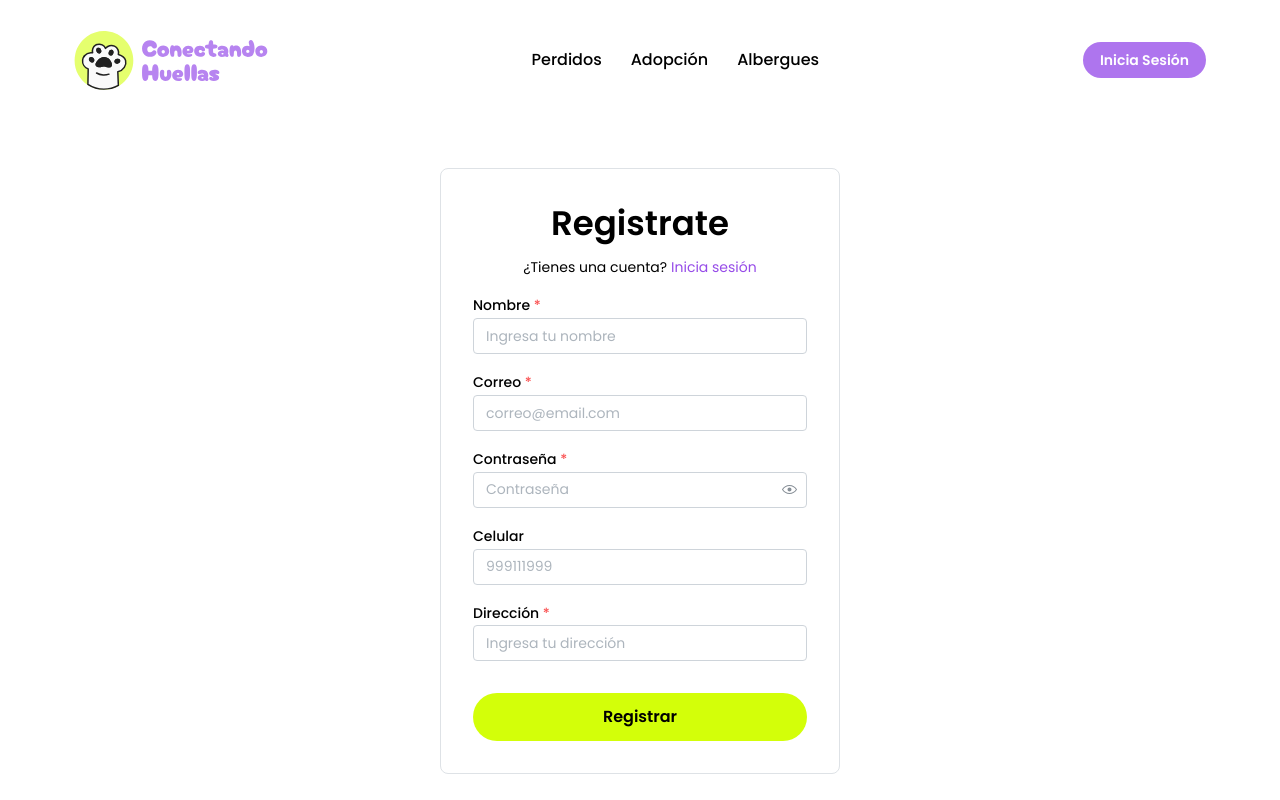
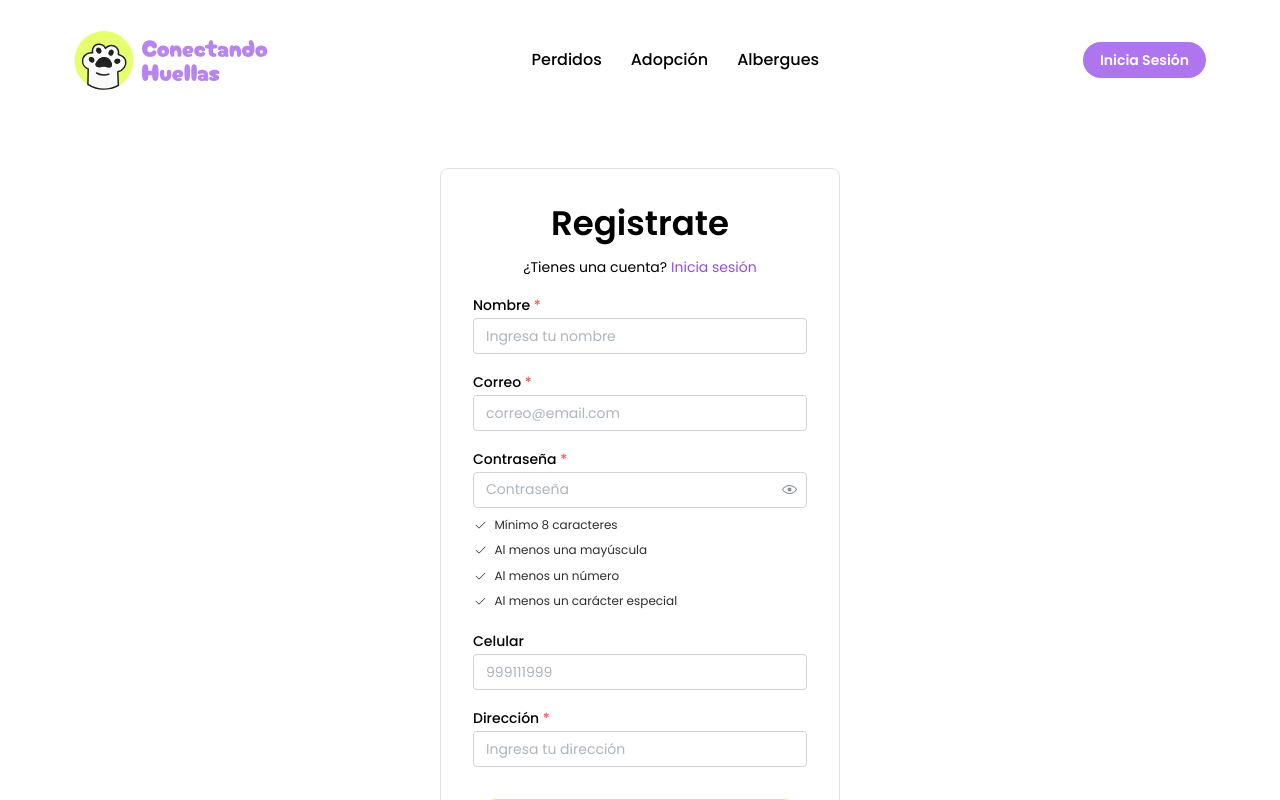
Before and after one commit to annalbirena/MIR-conectando-huellas, a React (Vite) app: page /registrar-usuario in a window 1280 px wide. Shown: the top 800 px of the page. Built offline with nearby package versions, Linux system fonts and the light colour scheme; a web font is replaced by a local one.

Commit message:
feat: improve user registration flow

```diff
--- a/src/pages/Auth/SignupPage.jsx
+++ b/src/pages/Auth/SignupPage.jsx
@@ -1,3 +1,5 @@
+/* eslint-disable react/no-array-index-key */
+/* eslint-disable react/prop-types */
 /* eslint-disable no-console */
 /* eslint-disable react/jsx-props-no-spreading */
 /* eslint-disable object-curly-newline */
@@ -5,7 +7,7 @@
 /* eslint-disable operator-linebreak */
 /* eslint-disable implicit-arrow-linebreak */
 /* eslint-disable no-confusing-arrow */
-import React from 'react';
+import React, { useState } from 'react';
 import {
   Stack,
   Button,
@@ -15,6 +17,8 @@ import {
   PasswordInput,
   Title,
   Text,
+  Center,
+  Box,
 } from '@mantine/core';
 import { useForm } from '@mantine/form';
 import { notifications } from '@mantine/notifications';
@@ -23,7 +27,27 @@ import { Link } from 'react-router-dom';
 import AppLayout from '../../components/AppLayout';
 import { createUser, getUserIdByEmail } from '../../services/user';
 
+const requirements = [
+  'Mínimo 8 caracteres',
+  'Al menos una mayúscula',
+  'Al menos un número',
+  'Al menos un carácter especial',
+];
+
+function PasswordRequirement({ label }) {
+  return (
+    <Text component="div" c="dark" mt={5} size="xs">
+      <Center inline>
+        <IconCheck size="0.9rem" stroke={1.5} />
+        <Box ml={7}>{label}</Box>
+      </Center>
+    </Text>
+  );
+}
+
 function SignupPage() {
+  const [isLoading, setIsLoading] = useState(false);
+
   const form = useForm({
     initialValues: {
       name: '',
@@ -37,8 +61,24 @@ function SignupPage() {
       name: (value) =>
         value.length < 3 ? 'Debe tener al menos 3 carácteres' : null,
       email: (val) => (/^\S+@\S+$/.test(val) ? null : 'Correo inválido'),
-      password: (val) =>
-        val.length <= 5 ? 'Debe tener al menos 6 carácteres' : null,
+      password: (val) => {
+        const errors = [];
+
+        if (val.length < 8) {
+          errors.push('Debe tener al menos 8 carácteres');
+        }
+        if (!/[A-Z]/.test(val)) {
+          errors.push('Debe tener al menos una mayuscula');
+        }
+        if (!/[0-9]/.test(val)) {
+          errors.push('Debe tener al menos un número');
+        }
+        if (!/[!@#$%^&*(),.?":{}|<>]/.test(val)) {
+          errors.push('Debe tener al menos carácter especial');
+        }
+
+        return errors.length > 0 ? errors.join(', ') : null; // Unir errores como un string
+      },
       phone: (val) => (/^\d{9,15}$/.test(val) ? null : 'Celular inválido'),
       address: (value) =>
         value.length < 3 ? 'Debe tener al menos 6 carácteres' : null,
@@ -46,6 +86,7 @@ function SignupPage() {
   });
 
   const handleSubmit = async (values) => {
+    setIsLoading(true);
     const userId = await getUserIdByEmail(values.email);
 
     if (userId) {
@@ -55,6 +96,7 @@ function SignupPage() {
         color: 'red',
         icon: <IconX size={20} />,
       });
+      setIsLoading(false);
       return;
     }
 
@@ -70,11 +112,29 @@ function SignupPage() {
 
         // Resetear formulario
         form.reset();
+        setIsLoading(false);
+      } else {
+        notifications.show({
+          title: 'Error!',
+          message: 'No se pudo crear el usuario, intenta nuevamente.',
+          icon: <IconCheck size={20} />,
+        });
+        setIsLoading(false);
       }
     } catch (error) {
       console.log(error);
+      notifications.show({
+        title: 'Error!',
+        message: 'No se pudo crear el usuario, intenta nuevamente.',
+        icon: <IconCheck size={20} />,
+      });
+      setIsLoading(false);
     }
   };
+
+  const checks = requirements.map((requirement, index) => (
+    <PasswordRequirement key={index} label={requirement} />
+  ));
 
   return (
     <AppLayout>
@@ -106,12 +166,15 @@ function SignupPage() {
               placeholder="correo@email.com"
               {...form.getInputProps('email')}
             />
+            <Stack gap={4}>
               <PasswordInput
                 withAsterisk
                 label="Contraseña"
                 placeholder="Contraseña"
                 {...form.getInputProps('password')}
               />
+              <Stack gap={0}>{checks}</Stack>
+            </Stack>
             <TextInput
               label="Celular"
               placeholder="999111999"
@@ -127,7 +190,7 @@ function SignupPage() {
           </Stack>
 
           <Group justify="space-between" mt="xl">
-            <Button type="submit" w="100%">
+            <Button type="submit" w="100%" loading={isLoading}>
               Registrar
             </Button>
           </Group>
```
Lines whose indentation alone changed are shown as unchanged.
